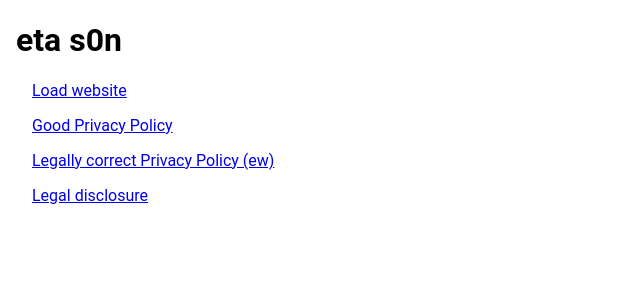
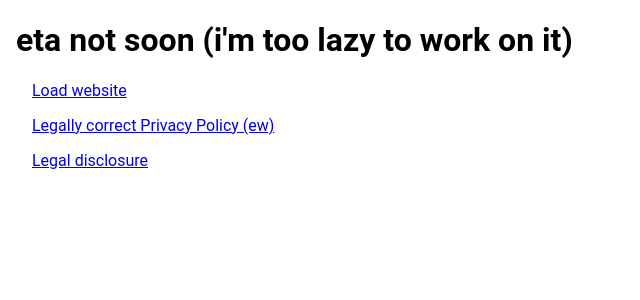
Before and after one commit to adrianbaumgart/abmgrt.dev, a Next.js app: page / in a window 1280 px wide. Shown: the top 300 px of the page, without its empty margins (0-640 px from the left). Built offline with nearby package versions, Linux system fonts and the light colour scheme.

Commit message:
Update index.js

```diff
--- a/pages/index.js
+++ b/pages/index.js
@@ -7,14 +7,11 @@ import styles from "../styles/Home.module.scss";
 export default function Home() {
 	return (
 		<div className={styles.index}>
-			<h1>eta s0n</h1>
+			<h1>eta not soon (i'm too lazy to work on it)</h1>
 			<div className={styles.index}>
 				<a href="https://go.abmgrt.dev/hbVgep" target="_blank">
 					Load website
 				</a>
-			</div>
-			<div className={styles.index}>
-				<a href="/privacy">Good Privacy Policy</a>
 			</div>
 			<div className={styles.index}>
 				<a href="/privacy2">Legally correct Privacy Policy (ew)</a>
@@ -25,6 +22,10 @@ export default function Home() {
 		</div>
 	);
 	/*return (
+				<div className={styles.index}>
+				<a href="/privacy">Good Privacy Policy</a>
+			</div>
+
 		<Page title="Adrian" mainClass="indexSite">
 			<div>
 				<div className="mainheader">
```
